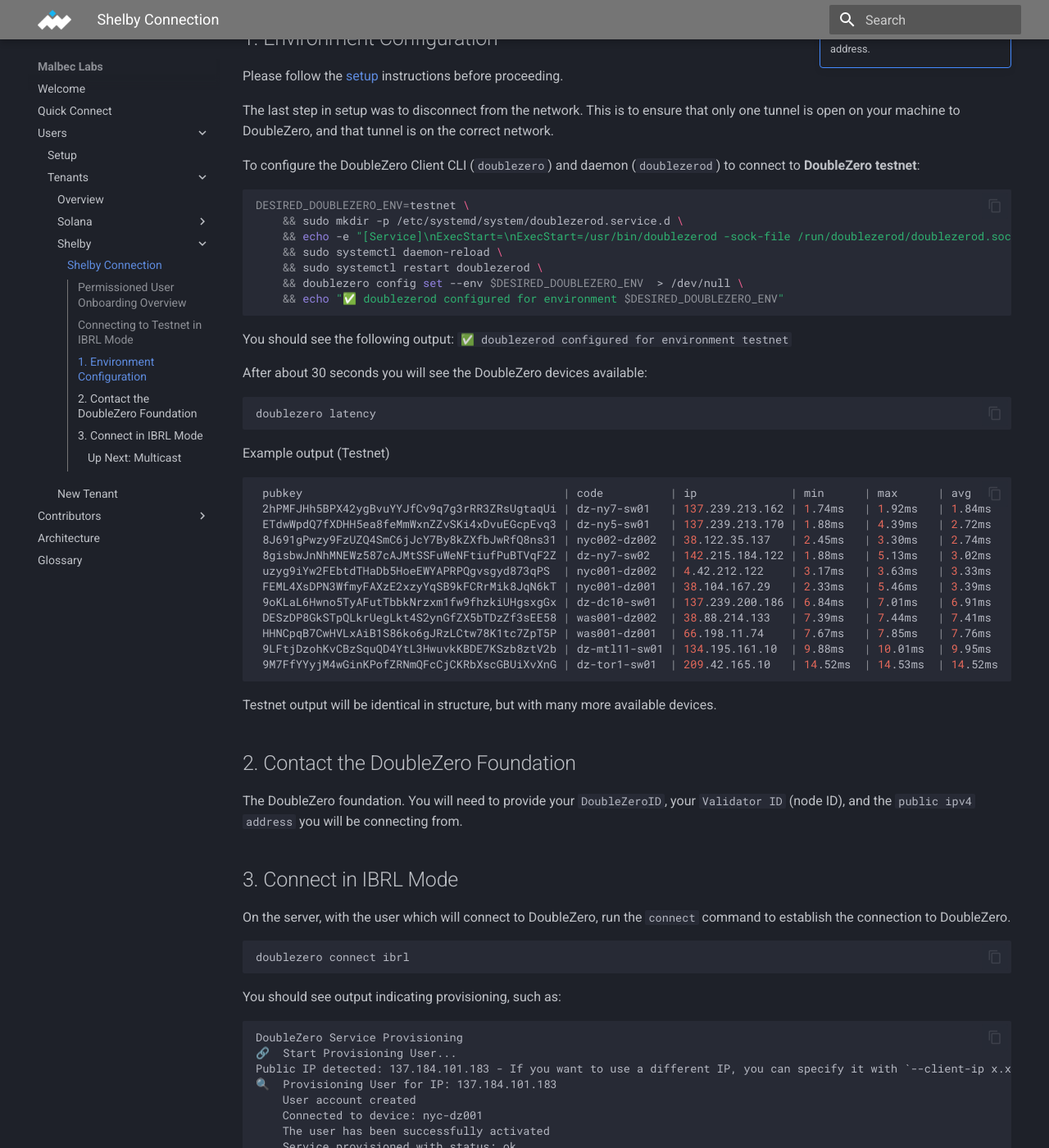
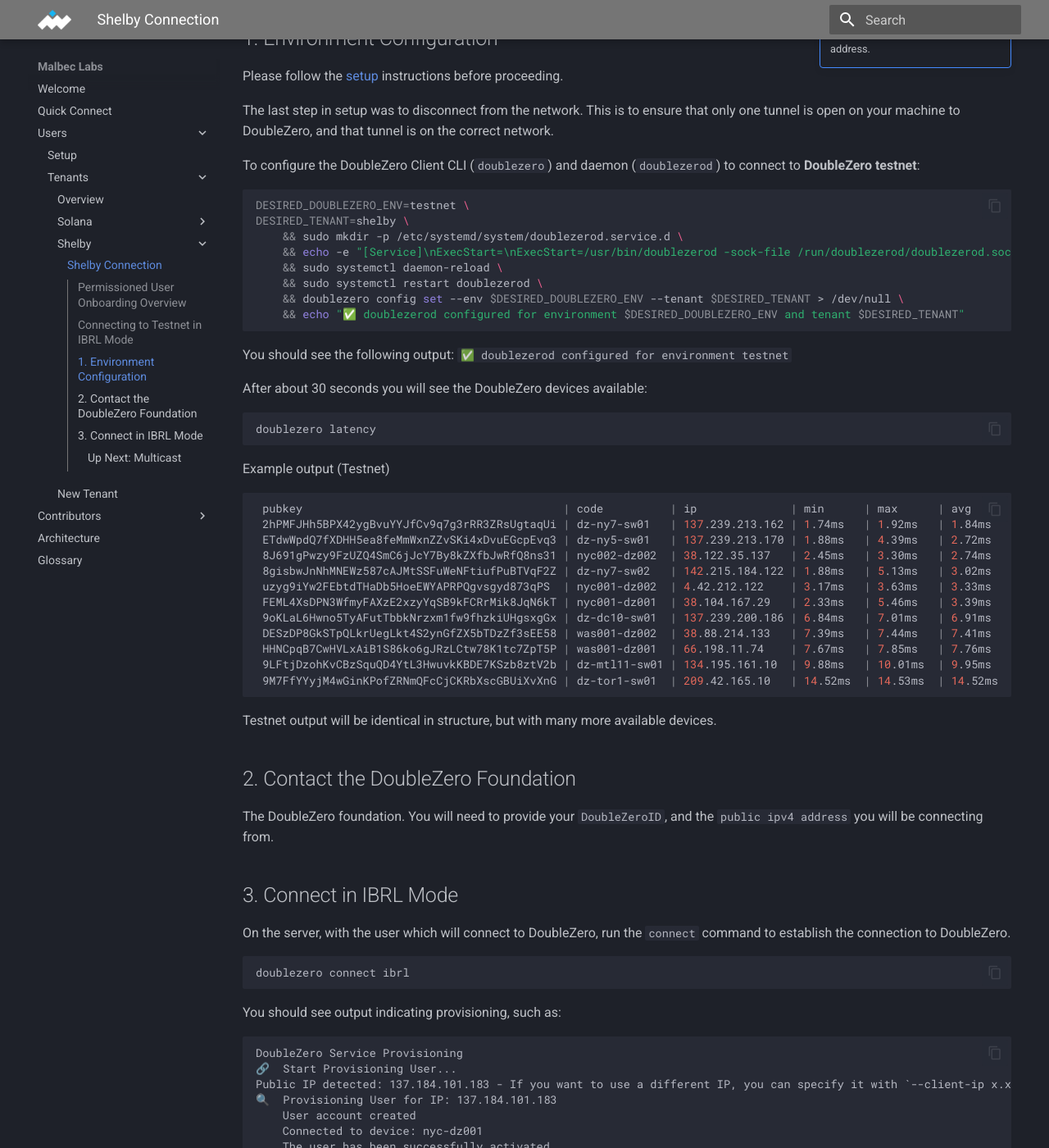
Before and after one commit to malbeclabs/docs, an MkDocs documentation site: the page built from docs/Shelby Permissioned Connection.md, in a window 1280 px wide and 1400 px high, scrolled down 596 px. Shown: the whole window at 82% size. Built offline with MkDocs 1.6.1 and Material for MkDocs 9.7.7, drawn with Linux system fonts in a browser that asks for light colours.

Commit message:
Update Shelby Permissioned Connection.md

````diff
--- a/docs/Shelby Permissioned Connection.md
+++ b/docs/Shelby Permissioned Connection.md
@@ -29,12 +29,13 @@
 To configure the DoubleZero Client CLI (`doublezero`) and daemon (`doublezerod`) to connect to **DoubleZero testnet**:
 ```bash
 DESIRED_DOUBLEZERO_ENV=testnet \
-	&& sudo mkdir -p /etc/systemd/system/doublezerod.service.d \
-	&& echo -e "[Service]\nExecStart=\nExecStart=/usr/bin/doublezerod -sock-file /run/doublezerod/doublezerod.sock -env $DESIRED_DOUBLEZERO_ENV" | sudo tee /etc/systemd/system/doublezerod.service.d/override.conf > /dev/null \
-	&& sudo systemctl daemon-reload \
-	&& sudo systemctl restart doublezerod \
-	&& doublezero config set --env $DESIRED_DOUBLEZERO_ENV  > /dev/null \
-	&& echo "✅ doublezerod configured for environment $DESIRED_DOUBLEZERO_ENV"
+DESIRED_TENANT=shelby \
+    && sudo mkdir -p /etc/systemd/system/doublezerod.service.d \
+    && echo -e "[Service]\nExecStart=\nExecStart=/usr/bin/doublezerod -sock-file /run/doublezerod/doublezerod.sock -env $DESIRED_DOUBLEZERO_ENV -tenant $DESIRED_TENANT" | sudo tee /etc/systemd/system/doublezerod.service.d/override.conf > /dev/null \
+    && sudo systemctl daemon-reload \
+    && sudo systemctl restart doublezerod \
+    && doublezero config set --env $DESIRED_DOUBLEZERO_ENV --tenant $DESIRED_TENANT > /dev/null \
+    && echo "✅ doublezerod configured for environment $DESIRED_DOUBLEZERO_ENV and tenant $DESIRED_TENANT"
 ```
 You should see the following output:
 `
@@ -67,7 +68,7 @@
 
 ## 2. Contact the DoubleZero Foundation
 
-The DoubleZero foundation. You will need to provide your `DoubleZeroID`, your `Validator ID` (node ID), and the `public ipv4 address` you will be connecting from.
+The DoubleZero foundation. You will need to provide your `DoubleZeroID`, and the `public ipv4 address` you will be connecting from.
 
 
 <div data-wizard-step="rpc-connect-ibrl" markdown>
````
